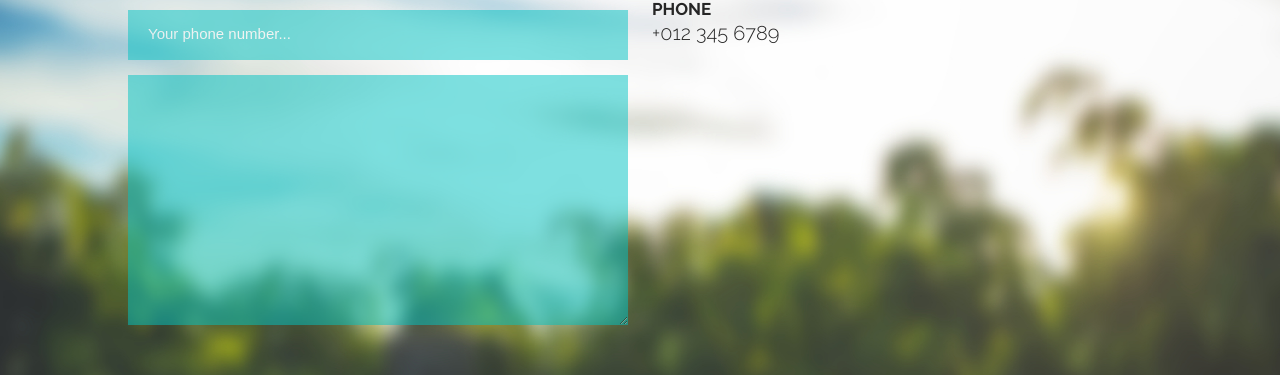
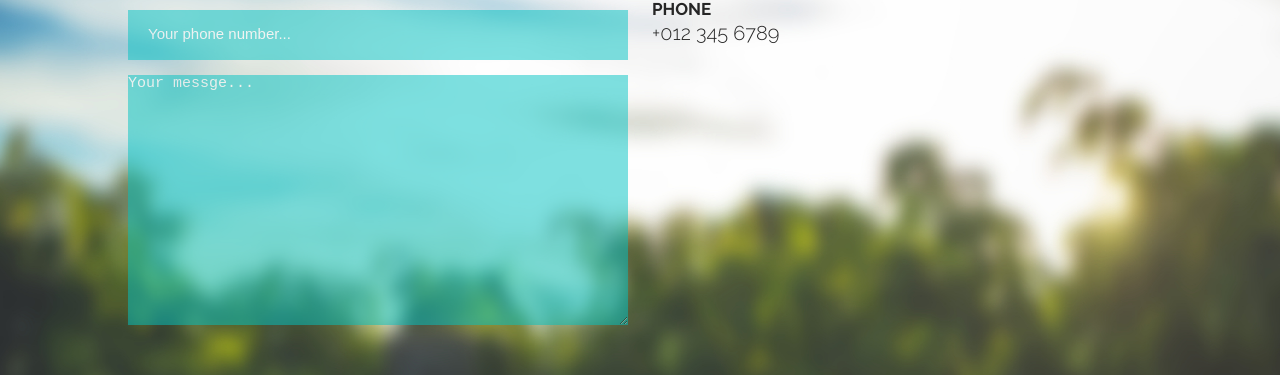
Before and after one commit to kuomolew/15-cahee, a website: page index.html in a window 1280 px wide. Shown: the part 5812-6187 px from the top of the page. Drawn offline with Linux system fonts and the light colour scheme.

Commit message:
branch basic-template created textarea issue fixed

```diff
--- a/index.html
+++ b/index.html
@@ -180,10 +180,7 @@
                 </p>
                 <input type="email" name="email" placeholder="Your email...">
                 <input type="tel" name="tel" placeholder="Your phone number...">
-                <!-- <input type="text" name="feedback"  placeholder="Your messge..."> -->
-                <textarea name="feedback" placeholder="Your messge..." >
-
-                </textarea>
+                <textarea name="feedback" placeholder="Your messge..." ></textarea>
             </form>
             <div class="contact-info">
                 <h2>
```
